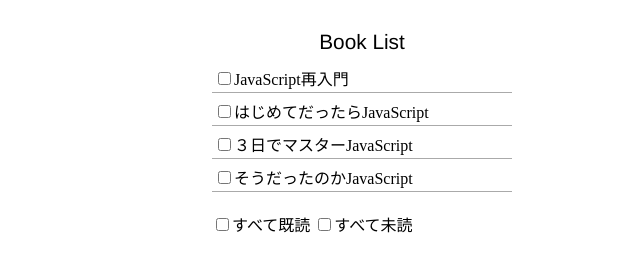
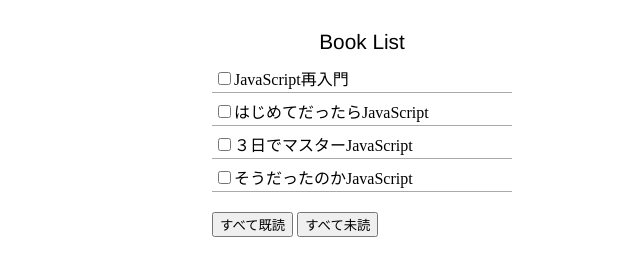
Before and after one commit to hayate26/BookList, a plain HTML site: page backbone/index.html in a window 1280 px wide. Shown: the whole page, without its empty margins (278-918 px from the left). Drawn offline with Linux system fonts and the light colour scheme.

Commit message:
“すべて既読”、”すべて未読”をボタンに修正

```diff
--- a/backbone/index.html
+++ b/backbone/index.html
@@ -12,8 +12,8 @@
         </ul>
     </section>
     <footer id="footer">
-        <label><input type="checkbox" id="check-all">すべて既読</label>
-        <label><input type="checkbox" id="uncheck-all">すべて未読</label>
+        <input type="button" id="check-all" value="すべて既読">
+        <input type="button" id="uncheck-all" value="すべて未読">
     </footer>
 
     <!-- underscore.js templates -->
```
Also changed, not shown: marionette/index.html (+2 -2 lines), mock/index.html (+2 -2 lines).
